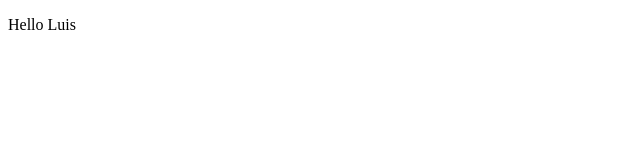
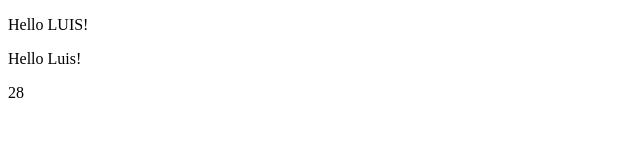
Before and after one commit to jimmywardmichael/angproject, an Angular app: page / in a window 1280 px wide. Shown: the top 160 px of the page, without its empty margins (0-640 px from the left). Built offline with nearby package versions, Linux system fonts and the light colour scheme.

Commit message:
practicing expressions for angular

```diff
--- a/src/app/app.component.html
+++ b/src/app/app.component.html
@@ -1,3 +1,5 @@
 
-<p>Hello {{ name }}</p>
+<p>Hello {{ name.toUpperCase() }}!</p>
+<p>Hello {{ getName() }}!</p>
+<p>{{ 15 + 13 }}</p>
 <router-outlet></router-outlet>
--- a/src/app/app.component.ts
+++ b/src/app/app.component.ts
@@ -7,4 +7,8 @@ import { Component } from '@angular/core';
 })
 export class AppComponent {
 name = 'Luis'
+
+getName() {
+  return this.name
+ }
 }
```
